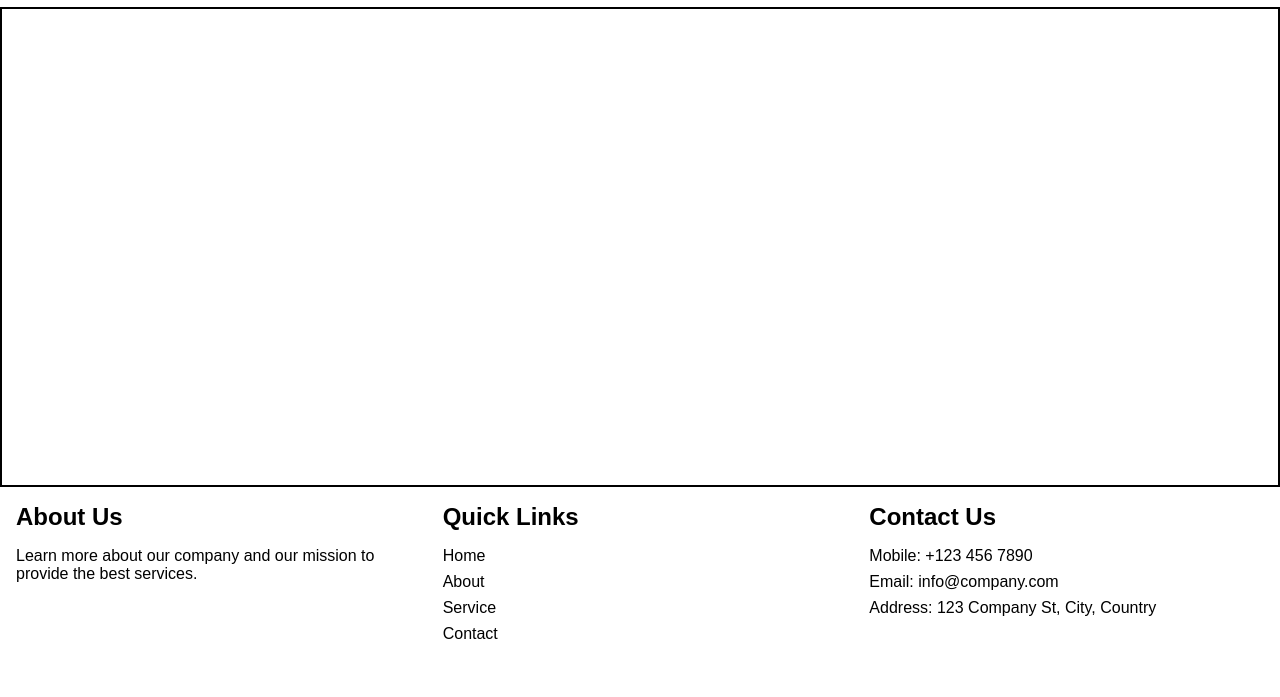
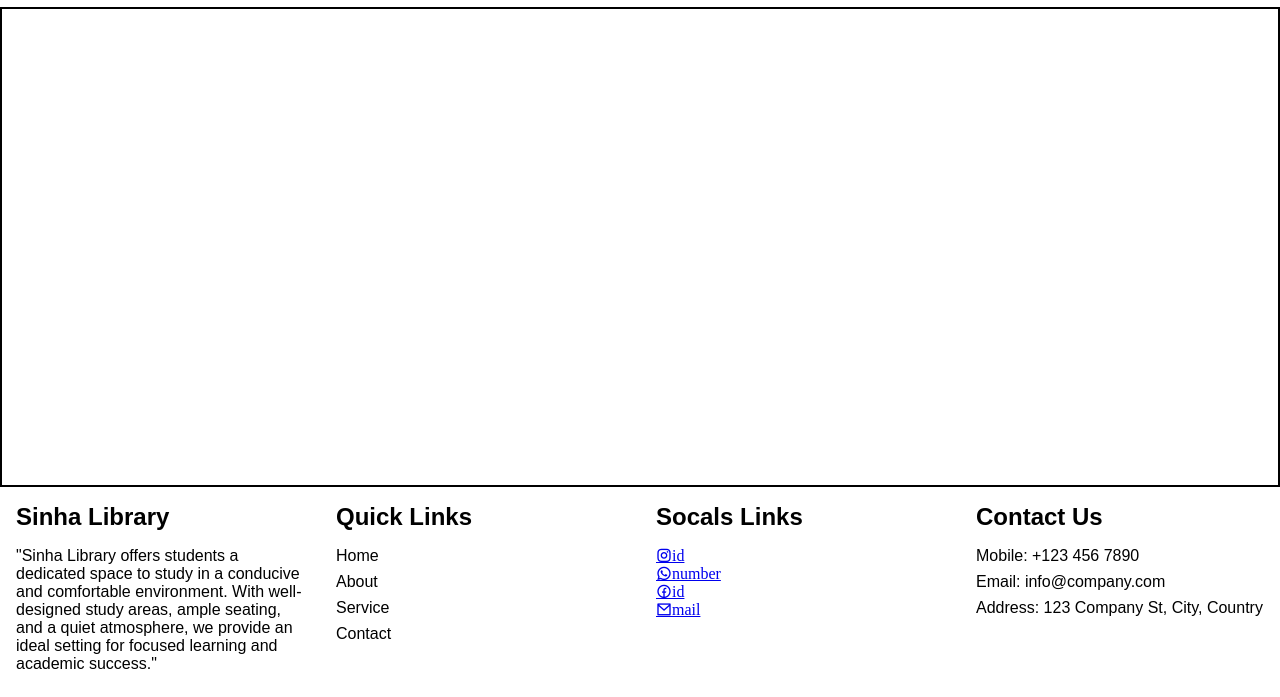
Before and after one commit to dipukumardev/Sinha-Library, a plain HTML site: page Main/index.html in a window 1280 px wide. Shown: the part 2393-3090 px from the top of the page. Before the commit the page ends 3060 px from the top, so only its background shows below. Drawn offline with nearby package versions, Linux system fonts and the light colour scheme.

Commit message:
update the footer and other style

```diff
--- a/Main/index.html
+++ b/Main/index.html
@@ -6,6 +6,7 @@
     <meta name="viewport" content="width=device-width, initial-scale=1.0">
     <title>Sinha Library</title>
     <link rel="shortcut icon" href="/image/facicon/favicon.ico" type="image/x-icon">
+    <link href="https://cdn.jsdelivr.net/npm/remixicon@4.3.0/fonts/remixicon.css" rel="stylesheet" />
     <link rel="stylesheet" href="https://cdnjs.cloudflare.com/ajax/libs/font-awesome/6.0.0-beta3/css/all.min.css">
     <link rel="stylesheet" href="styles.css">
     <link rel="stylesheet" href="About.css">
@@ -182,8 +183,10 @@
     <div id="fotter">
         <div class="footer-container">
             <div class="footer-section">
-                <h3>About Us</h3>
-                <p>Learn more about our company and our mission to provide the best services.</p>
+                <h3>Sinha Library</h3>
+                <p>"Sinha Library offers students a dedicated space to study in a conducive and comfortable environment.
+                    With well-designed study areas, ample seating, and a quiet atmosphere, we provide an ideal setting
+                    for focused learning and academic success."</p>
             </div>
             <div class="footer-section" class="fotter_nav">
                 <h3>Quick Links</h3>
@@ -194,6 +197,28 @@
                     <li><a href="#contact">Contact</a></li>
                 </ul>
             </div>
+
+            <div class="footer-section">
+                <h3>Socals Links</h3>
+                <a href="#">
+                    <i class="ri-instagram-line">id</i>
+                    <br>
+                </a>
+                <a href="#">
+                    <i class="ri-whatsapp-line">number</i>
+                    <br>
+                </a>
+                <a href="#">
+                    <i class="ri-facebook-circle-line">id</i>
+                    <br>
+                </a>
+                <a href="#">
+
+                    <i class="ri-mail-line">mail</i>
+                </a>
+
+            </div>
+
             <div class="footer-section">
                 <h3>Contact Us</h3>
                 <p>Mobile: +123 456 7890</p>
```
